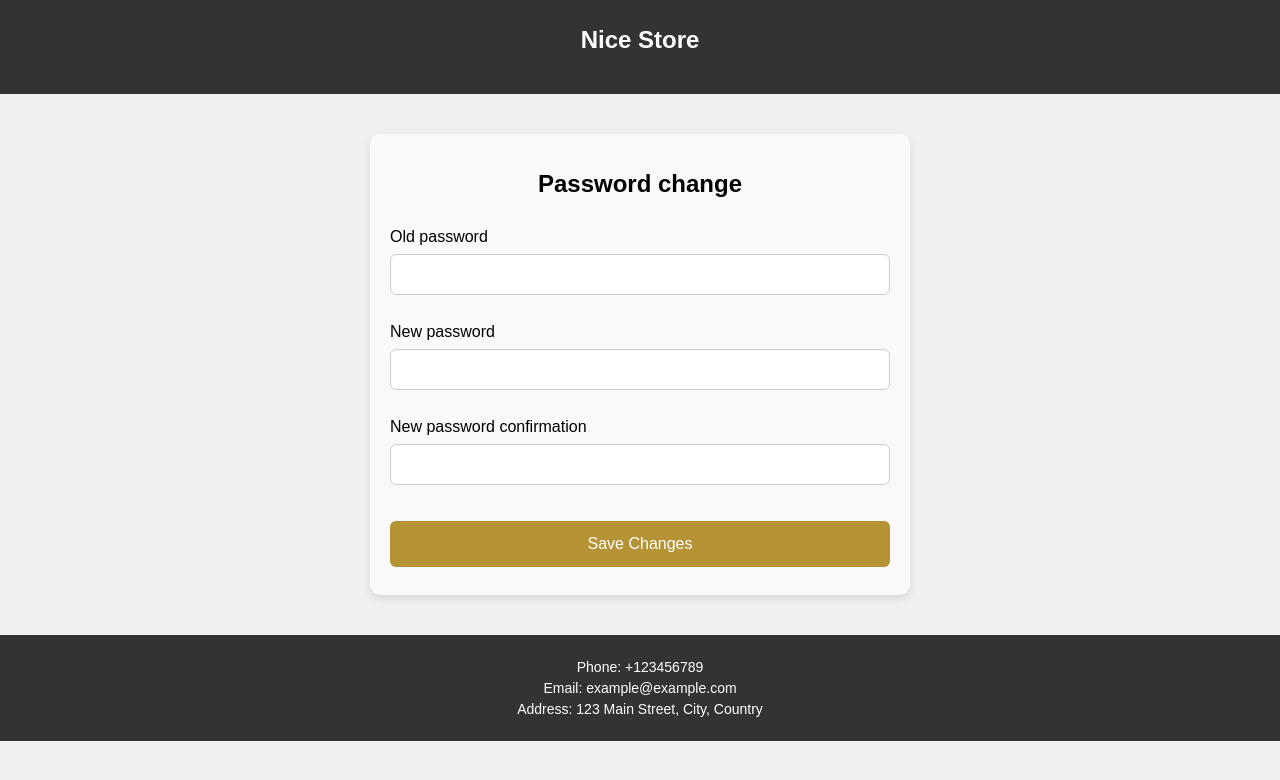
After one commit to maksimyarotskiy/myshop, a Django app: page /users/password-change/done/ in a window 1280 px wide. The commit adds this page. Shown: the top 780 px of the page. Run offline with Django 4.2, Linux system fonts and the light colour scheme; the visitor is signed in with stand-in values (Sample User, id 1).

Commit message:
-Добавил футер -Верстка с изменением пароля -Добавил пути для password_change !пароль через форму меняется , но есть ошибка

```diff
--- a/store/static/css/home_style.css
+++ b/store/static/css/home_style.css
@@ -48,6 +48,28 @@
     color: #fff;
     padding: 10px;
     text-align: center;
+}
+
+.footer {
+    background-color: #f0f0f0;
+    padding: 20px;
+    text-align: center;
+    font-size: 14px;
+    color: #666;
+}
+
+.footer-heading {
+    font-weight: bold;
+    margin-bottom: 10px;
+}
+
+.contact-list {
+    list-style: none;
+    padding: 0;
+}
+
+.contact-item {
+    margin-bottom: 5px;
 }
 
 /* product_detail */
@@ -289,3 +311,50 @@
 }
 
 /* Button logout */
+
+/* Pussword change styles */
+.container-password-change {
+    max-width: 500px;
+    margin: 40px auto;
+    background-color: #f9f9f9;
+    padding: 20px;
+    border-radius: 10px;
+    box-shadow: 0 4px 8px rgba(0, 0, 0, 0.1);
+}
+
+/* Стили для заголовка */
+h1 {
+    font-size: 24px;
+    text-align: center;
+    margin-bottom: 30px;
+}
+
+/* Стили для полей ввода */
+.password-change-form-custom {
+    width: 100%;
+    padding: 12px;
+    margin: 8px 0;
+    box-sizing: border-box;
+    border: 1px solid #ccc;
+    border-radius: 6px;
+    outline: none;
+}
+
+/* Стили для кнопки "Save Changes" */
+.button-save-password-changes {
+    background-color: #b59233;
+    color: white;
+    padding: 14px 20px;
+    margin: 8px 0;
+    border: none;
+    border-radius: 6px;
+    cursor: pointer;
+    width: 100%;
+    font-size: 16px;
+    transition: background-color 0.3s ease;
+}
+
+.button-save-password-changes:hover {
+    background-color: #806622;
+}
+/* Pussword change styles end */
--- a/store/templates/store/home.html
+++ b/store/templates/store/home.html
@@ -21,7 +21,7 @@
                 </form>
 
             {% else %}
-                <a href="{% url 'login' %}">Login</a> | <a href="{% url 'signup' %}">Sign Up</a>
+                <a href="{% url 'users:login' %}">Login</a> | <a href="{% url 'users:signup' %}">Sign Up</a>
             {% endif %}
         </div>
         <!-- ... -->
--- a/templates/base.html
+++ b/templates/base.html
@@ -19,10 +19,14 @@
         {% block content %}{% endblock %}
     </div>
 
-    <div id="footer">
-        <!-- футер с дополнительной информацией -->
+    <div id="footer" class="footer">
+        <ul class="contact-list">
+            <li class="contact-item">Phone: +123456789</li>
+            <li class="contact-item">Email: example@example.com</li>
+            <li class="contact-item">Address: 123 Main Street, City, Country</li>
+        </ul>
     </div>
 
-    <!-- скрипты JavaScript -->
+
 </body>
 </html>
--- /dev/null
+++ b/templates/password_change_form.html
@@ -0,0 +1,20 @@
+{% extends 'base.html' %}
+
+{% block title %}Change Password{% endblock %}
+
+{% block content %}
+    <div class="container-password-change">
+        <h1>{{ title }}</h1>
+        <form method="post">
+            {% csrf_token %}
+            {% for field in form %}
+                <div class="form-group form-group-password-change">
+                    {{ field.errors }}
+                    <label for="{{ field.id_for_label }}">{{ field.label }}</label>
+                    {{ field }}
+                </div>
+            {% endfor %}
+            <button type="submit" class="button-save-password-changes">Save Changes</button>
+        </form>
+    </div>
+{% endblock %}
--- a/templates/registration/login.html
+++ b/templates/registration/login.html
@@ -5,7 +5,7 @@
     {% if form.errors %}
         <p>{{ form.errors }}</p>
     {% endif %}
-    <form action="{% url 'login' %}" method="post">
+    <form action="{% url 'users:login' %}" method="post">
         {{ form }}
         {% csrf_token %}
         <button type="submit">Submit</button>
--- a/users/urls.py
+++ b/users/urls.py
@@ -1,4 +1,4 @@
-from django.contrib.auth.views import LoginView, LogoutView
+from django.contrib.auth.views import LoginView, LogoutView, PasswordChangeView, PasswordChangeDoneView
 from django.urls import path, include
 
 from users.views import *
@@ -10,4 +10,9 @@
     path('logout/', LogoutView.as_view(), name='logout'),
     path('signup/', RegisterUser.as_view(), name='signup'),
     path('profile/', ProfileUser.as_view(), name='profile'),
+    path(
+        'password-change/done/', PasswordChangeView.as_view(template_name='password_change_form.html'),
+         name='password_change'
+         ),
+    path('password-change/', PasswordChangeDoneView.as_view(), name='password_change_done'),
 ]
```
